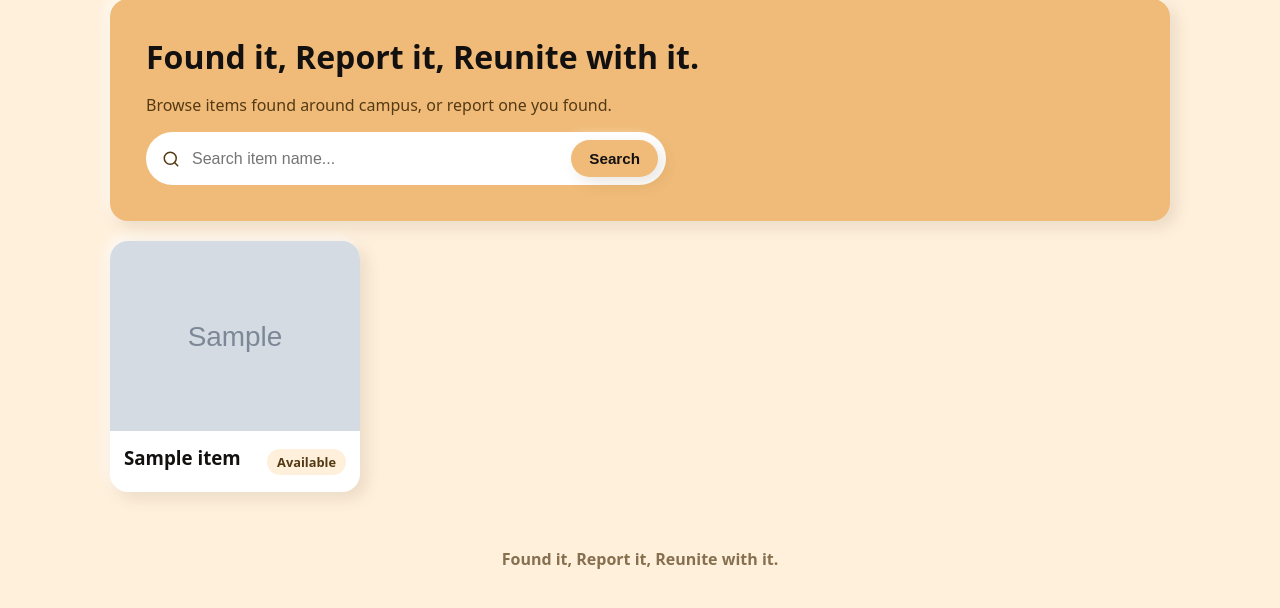
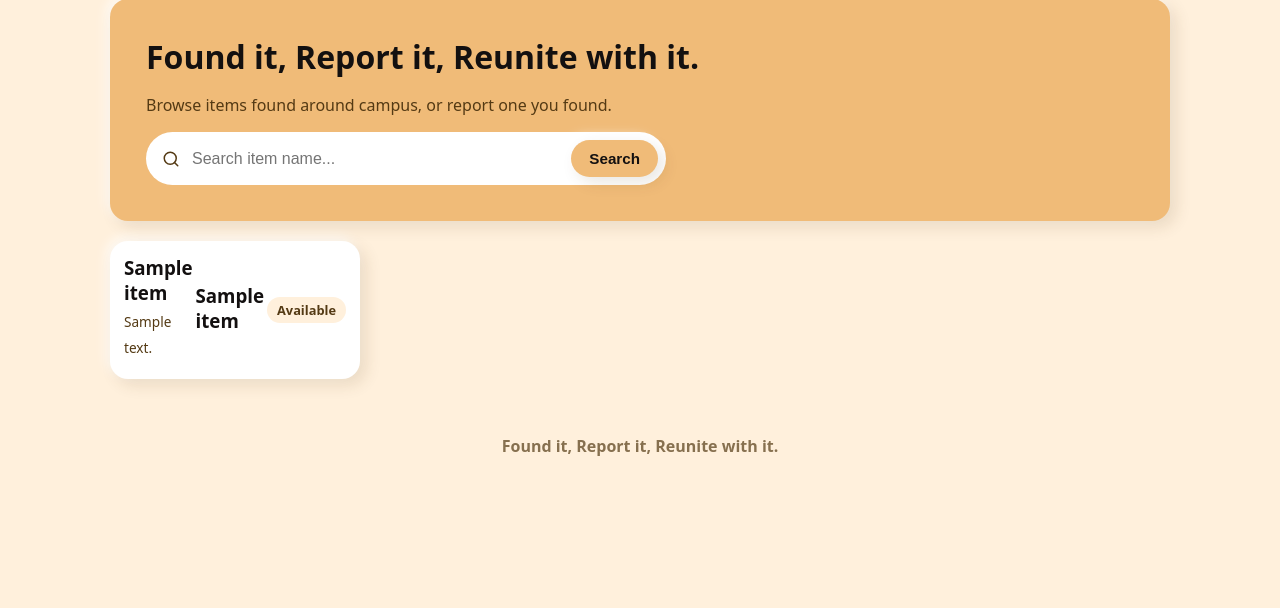
Before and after one commit to Jacqueson1/university-lost-and-found, a Laravel app: page / in a window 1280 px wide. Shown: the part 97-705 px from the top of the page. Run offline with Laravel 12, Linux system fonts and the light colour scheme; tables that the repository leaves empty hold one stand-in row (values such as "Sample post"); grey boxes marked "Sample" are stand-in pictures; parts of the project's set-up code (start-up, migrations or seed data) failed here and were passed over.

Commit message:
Created a version for no image

```diff
--- a/app/Console/Commands/DeleteClaimedItems.php
+++ b/app/Console/Commands/DeleteClaimedItems.php
@@ -23,8 +23,10 @@ class DeleteClaimedItems extends Command
             ->get();
 
         foreach ($items as $item) {
-            Storage::disk('public')->delete($item->image_path); // delete the image file
-            $item->claims()->delete();                          // no claim history kept
+            if ($item->image_path) {
+                Storage::disk('public')->delete($item->image_path);
+            }
+            $item->claims()->delete(); // Delete associated claims
             $item->delete();
         }
 
--- a/app/Http/Controllers/ItemController.php
+++ b/app/Http/Controllers/ItemController.php
@@ -28,15 +28,18 @@ class ItemController extends Controller
     {
         $data = $request->validate([
             'name'        => 'required|string|max:100',
+            'item_description' => 'nullable|string',
             'detail'      => 'required|string',
             'found_place' => 'required|string|max:150',
             'date'        => 'required|date',
-            'image'       => 'required|file',
+            //'image'       => 'required|file',
+            //uncomment this image if dr Su want it later.
         ]);
 
         // Store the image in storage/app/public/items
-        $data['image_path'] = $request->file('image')->store('items', 'public');
-        unset($data['image']);
+        //$data['image_path'] = $request->file('image')->store('items', 'public');
+        //unset($data['image']);
+        //uncomment this image if dr Su want it later.
 
         $data['user_id'] = $request->user()->id;
         $data['status']  = 'pending';
--- a/public/css/user.css
+++ b/public/css/user.css
@@ -133,11 +133,20 @@ svg.lucide {
     transform: translateY(-4px);
 }
 
-.card img {
+/* .card img {
     width: 100%;
     height: 190px;
     object-fit: cover;
     display: block;
+} */
+
+.card__body h3 {
+    margin: 0 0 4px;
+}
+
+.card__body .muted {
+    margin: 0 0 4px;
+    font-size: .85rem;
 }
 
 .card__body {
--- a/resources/views/admin/claim-show.blade.php
+++ b/resources/views/admin/claim-show.blade.php
@@ -7,7 +7,9 @@
 <!-- Bento grid: photo | finder description | claimer proof -->
 <section class="bento bento--review">
     <div class="tile">
-        <img src="{{ asset('storage/'.$claim->item->image_path) }}" class="review-img">
+        {{-- <img src="{{ asset('storage/'.$claim->item->image_path) }}" class="review-img"> --}}
+        {{-- Uncomment this if dr Su wants it later. --}}
+
         <h3>{{ $claim->item->name }}</h3>
         <p class="muted">{{ $claim->item->found_place }} · {{ $claim->item->date->format('d M Y') }}</p>
     </div>
--- a/resources/views/admin/items.blade.php
+++ b/resources/views/admin/items.blade.php
@@ -12,7 +12,9 @@
         <tbody>
         @foreach ($items as $item)
             <tr>
-                <td><img src="{{ asset('storage/'.$item->image_path) }}" class="thumb"></td>
+                {{-- <td><img src="{{ asset('storage/'.$item->image_path) }}" class="thumb"></td> --}}
+                {{-- Uncomment if dr Su say so --}}
+                <td>{{ $item->item_description }}</td>
                 <td>{{ $item->name }}</td>
                 <td>{{ $item->detail }}</td>
                 <td>{{ $item->found_place }}<br><small>{{ $item->date->format('d M Y') }}</small></td>
--- a/resources/views/items/index.blade.php
+++ b/resources/views/items/index.blade.php
@@ -17,8 +17,14 @@
 
     @forelse ($items as $item)
         <a href="{{ route('items.show', $item) }}" class="card">
-            <img src="{{ asset('storage/'.$item->image_path) }}" alt="{{ $item->name }}">
+            {{-- <img src="{{ asset('storage/'.$item->image_path) }}" alt="{{ $item->name }}"> --}}
+            {{-- Uncomment this if dr Su wants it later. --}}
             <div class="card__body">
+                <div>
+                    <h3>{{ $item->name }}</h3>
+                    <p class="muted">{{ Str::limit($item->item_description, 70) }}</p>
+                </div>
+
                 <h3>{{ $item->name }}</h3>
                 @if ($item->status === 'claimed')
                     <span class="badge badge--claimed">Claimed</span>
--- a/resources/views/items/show.blade.php
+++ b/resources/views/items/show.blade.php
@@ -8,9 +8,13 @@
 @endphp
 
 <section class="panel panel--detail">
-    <img src="{{ asset('storage/'.$item->image_path) }}" alt="{{ $item->name }}">
+    {{-- <img src="{{ asset('storage/'.$item->image_path) }}" alt="{{ $item->name }}"> --}}
+    {{-- Uncomment this if dr Su wants it later. --}}
 
     <div>
+        <h2>{{ $item->name }}</h2>
+        <p>{{ $item->item_description }}</p>
+
         <h2>{{ $item->name }}</h2>
         <p class="muted">
             <i data-lucide="map-pin"></i> {{ $item->found_place }}<br>
```
Also changed, not shown: app/Http/Controllers/AdminController.php (+6 -2 lines), resources/views/items/create.blade.php (+6 -1 lines), database/migrations/2026_10_20_061233_add_item_description_to_items_table.php (added).
